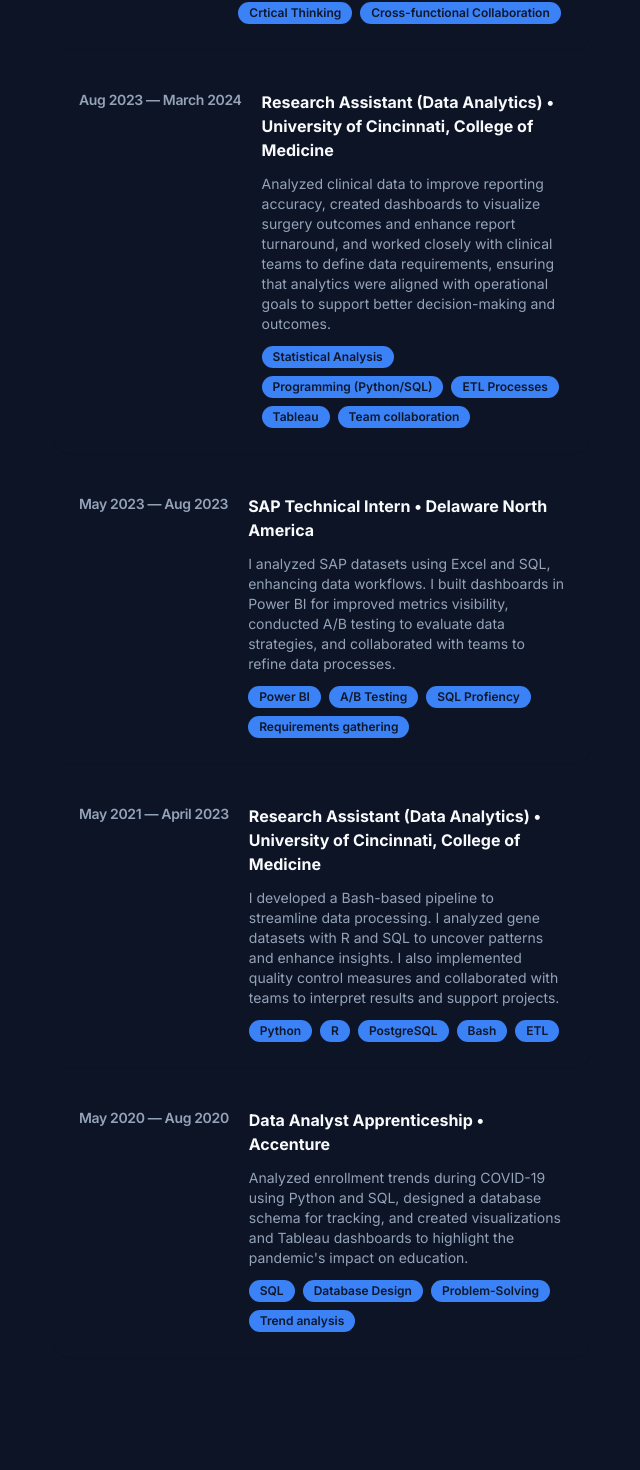
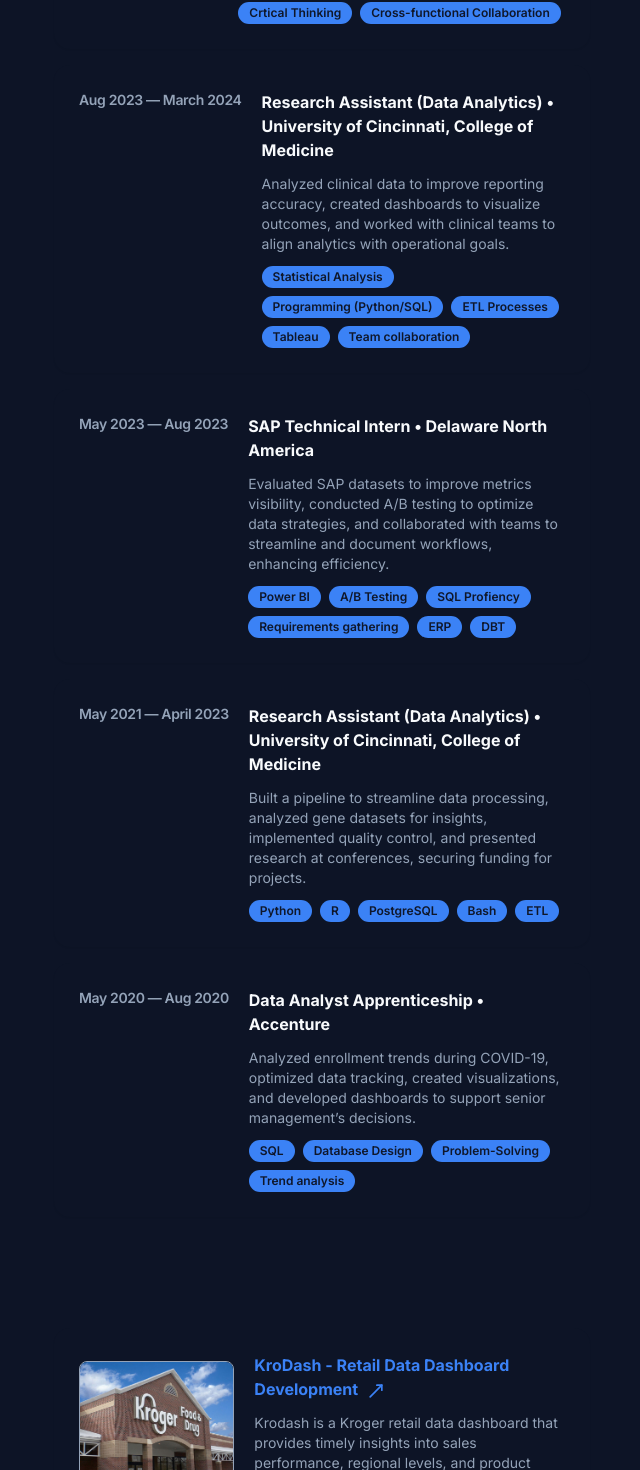
Before and after one commit to roshnik1/e-portfolio, a Next.js app: page / in a window 1280 px wide. Shown: the part 713-2183 px from the top of the page, without its empty margins (594-1234 px from the left). Built offline with nearby package versions, Linux system fonts and the light colour scheme.

Commit message:
Improved exp cards

```diff
--- a/components/ExpCards.tsx
+++ b/components/ExpCards.tsx
@@ -23,7 +23,7 @@
       "Excel Expertise",
       "SQL Querying",
       "Crtical Thinking",
-      "Cross-functional Collaboration",
+      "Cross-functional Collaboration"
     ],
   },
   {
@@ -32,13 +32,13 @@
     place: "University of Cincinnati, College of Medicine",
     previousPositions: [""],
     description:
-      "Analyzed clinical data to improve reporting accuracy, created dashboards to visualize surgery outcomes and enhance report turnaround, and worked closely with clinical teams to define data requirements, ensuring that analytics were aligned with operational goals to support better decision-making and outcomes.",
+      "Analyzed clinical data to improve reporting accuracy, created dashboards to visualize outcomes, and worked with clinical teams to align analytics with operational goals.",
     skills: [
       "Statistical Analysis",
       "Programming (Python/SQL)",
       "ETL Processes",
       "Tableau",
-      "Team collaboration",
+      "Team collaboration"
     ],
   },
   {
@@ -47,12 +47,14 @@
     place: "Delaware North America",
     previousPositions: [""],
     description:
-      "I analyzed SAP datasets using Excel and SQL, enhancing data workflows. I built dashboards in Power BI for improved metrics visibility, conducted A/B testing to evaluate data strategies, and collaborated with teams to refine data processes.",
+      "Evaluated SAP datasets to improve metrics visibility, conducted A/B testing to optimize data strategies, and collaborated with teams to streamline and document workflows, enhancing efficiency.",
     skills: [
       "Power BI",
       "A/B Testing",
       "SQL Profiency",
       "Requirements gathering",
+      "ERP",
+      "DBT"
     ],
   },
   {
@@ -61,13 +63,13 @@
     place: "University of Cincinnati, College of Medicine",
     previousPositions: [""],
     description:
-      "I developed a Bash-based pipeline to streamline data processing. I analyzed gene datasets with R and SQL to uncover patterns and enhance insights. I also implemented quality control measures and collaborated with teams to interpret results and support projects.",
+      "Built a pipeline to streamline data processing, analyzed gene datasets for insights, implemented quality control, and presented research at conferences, securing funding for projects.",
     skills: [
       "Python",
       "R",
       "PostgreSQL",
       "Bash",
-      "ETL",
+      "ETL"
     ],
   },
   {
@@ -76,7 +78,7 @@
     place: "Accenture",
     previousPositions: [""],
     description:
-      "Analyzed enrollment trends during COVID-19 using Python and SQL, designed a database schema for tracking, and created visualizations and Tableau dashboards to highlight the pandemic's impact on education.",
+      "Analyzed enrollment trends during COVID-19, optimized data tracking, created visualizations, and developed dashboards to support senior management’s decisions.",
     skills: [
       "SQL",
       "Database Design",
```
